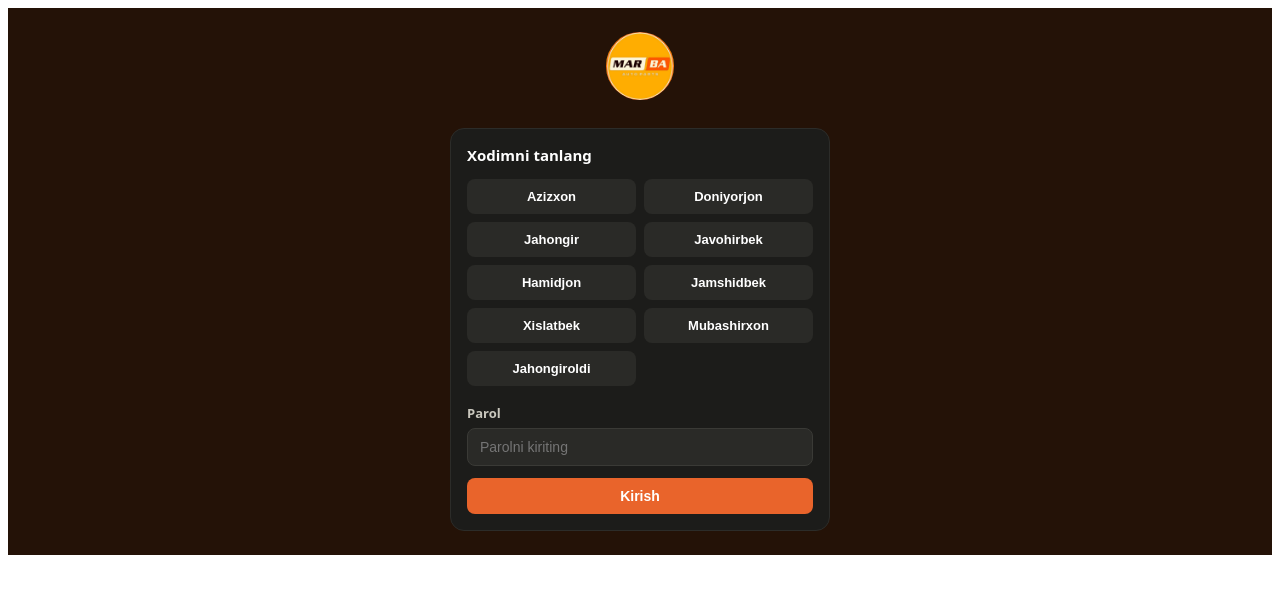
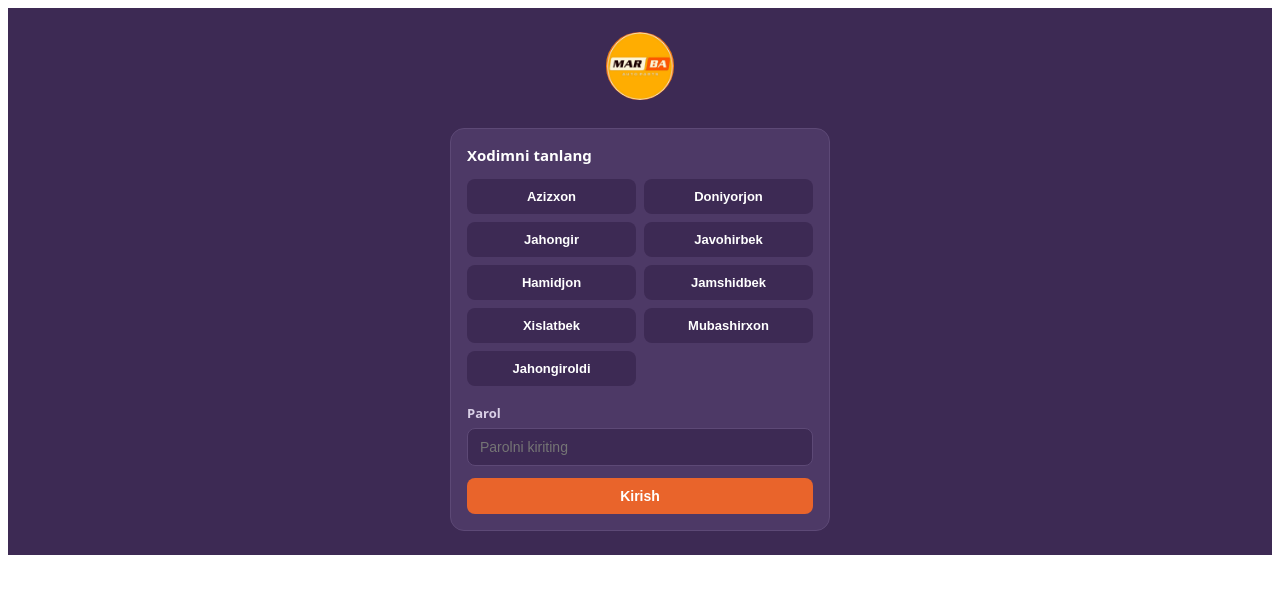
Before and after one commit to abubakrmarba/marbaombor, a React (Vite) app: page / in a window 1280 px wide. Shown: the top 594 px of the page. Built offline with nearby package versions, Linux system fonts and the light colour scheme.

Commit message:
ranglar va menyu yangilandi

```diff
--- a/src/App.jsx
+++ b/src/App.jsx
@@ -8,6 +8,9 @@ import { supabase } from "./supabaseClient";
 const SELLER_NAMES = ["Azizxon", "Doniyorjon", "Jahongir", "Javohirbek", "Hamidjon", "Jamshidbek", "Xislatbek", "Mubashirxon", "Jahongiroldi"];
 const ORANGE = "#E9642B";
 const ORANGE_DARK = "#C24F1F";
+const PURPLE_DARK = "#3D2A54";
+const PURPLE = "#4D3966";
+const PURPLE_BORDER = "#5D4976";
 
 function fmt(n) { return "$" + (Number(n) || 0).toLocaleString("en-US", { minimumFractionDigits: 0, maximumFractionDigits: 2 }); }
 function formatDate(iso) {
@@ -57,20 +60,20 @@ export default function App() {
 
   if (!session) {
     return (
-      <div style={{ fontFamily: "system-ui, sans-serif", minHeight: 500, display: "flex", alignItems: "center", justifyContent: "center", background: "#241207", padding: 24 }}>
+      <div style={{ fontFamily: "system-ui, sans-serif", minHeight: 500, display: "flex", alignItems: "center", justifyContent: "center", background: PURPLE_DARK, padding: 24 }}>
         <style>{css}</style>
         <div style={{ width: "100%", maxWidth: 380 }}>
-          <div style={{ display: "flex", justifyContent: "center", marginBottom: 28, color: "#fff" }}><LogoMark size={26} /></div>
-          <div className="ob-card" style={{ background: "#1c1c1a", border: "1px solid #2c2c29" }}>
+          <div style={{ display: "flex", justifyContent: "center", marginBottom: 28 }}><LogoMark size={26} /></div>
+          <div className="ob-card" style={{ background: PURPLE, border: `1px solid ${PURPLE_BORDER}` }}>
             <div style={{ color: "#fff", fontWeight: 700, fontSize: 15, marginBottom: 14 }}>Xodimni tanlang</div>
             <div style={{ display: "grid", gridTemplateColumns: "1fr 1fr", gap: 8, marginBottom: 18 }}>
               {SELLER_NAMES.map((n) => (
                 <button key={n} onClick={() => { setLoginName(n); setLoginError(""); }} className="ob-btn"
-                  style={{ background: loginName === n ? ORANGE : "#2a2a27", color: "#fff", fontSize: 13, padding: "10px 8px" }}>{n}</button>
+                  style={{ background: loginName === n ? ORANGE : PURPLE_DARK, color: "#fff", fontSize: 13, padding: "10px 8px" }}>{n}</button>
               ))}
             </div>
-            <div style={{ color: "#c9c7bd", fontSize: 13, fontWeight: 700, marginBottom: 6 }}>Parol</div>
-            <input type="password" className="ob-input" style={{ background: "#2a2a27", border: "1.5px solid #3a3a36", color: "#fff", marginBottom: 12 }}
+            <div style={{ color: "#d9d0e6", fontSize: 13, fontWeight: 700, marginBottom: 6 }}>Parol</div>
+            <input type="password" className="ob-input" style={{ background: PURPLE_DARK, border: `1.5px solid ${PURPLE_BORDER}`, color: "#fff", marginBottom: 12 }}
               value={loginPass} onChange={(e) => setLoginPass(e.target.value)} onKeyDown={(e) => e.key === "Enter" && doLogin()} placeholder="Parolni kiriting" />
             {loginError && <div style={{ color: "#f0837f", fontSize: 13, marginBottom: 10 }}>{loginError}</div>}
             <button className="ob-btn ob-btn-primary" style={{ width: "100%" }} disabled={busy} onClick={doLogin}>{busy ? "..." : "Kirish"}</button>
@@ -81,22 +84,23 @@ export default function App() {
   }
 
   return (
-    <div style={{ fontFamily: "system-ui, sans-serif", minHeight: 500, background: "#FFF6E6", color: "#161615" }}>
+    <div style={{ fontFamily: "system-ui, sans-serif", minHeight: 500, background: PURPLE, color: "#161615" }}>
       <style>{css}</style>
-      <div style={{ background: "#161615", padding: "14px 20px", display: "flex", alignItems: "center", justifyContent: "space-between", flexWrap: "wrap", gap: 10 }}>
-        <div style={{ color: "#fff" }}><LogoMark size={16} sub={false} /></div>
-        <div style={{ display: "flex", alignItems: "center", gap: 14 }}>
-          <span style={{ color: "#c9c7bd", fontSize: 13.5 }}>Xodim: <b style={{ color: "#fff" }}>{sellerName}</b></span>
-          <button className="ob-btn ob-btn-ghost" style={{ color: "#fff", borderColor: "#3a3a36", display: "flex", alignItems: "center", gap: 6, padding: "8px 12px" }} onClick={doLogout}><LogOut size={15} /> Chiqish</button>
+
+      <div style={{ background: PURPLE_DARK, padding: "10px 20px", display: "flex", alignItems: "center", gap: 18, flexWrap: "wrap", borderBottom: `1px solid ${PURPLE_BORDER}` }}>
+        <img src="/logo.png" alt="MARBA" style={{ height: 42, width: 42, borderRadius: "50%", flexShrink: 0 }} />
+        <div style={{ width: 1, height: 28, background: PURPLE_BORDER, flexShrink: 0 }} />
+        <div style={{ display: "flex", alignItems: "center", flexWrap: "wrap" }}>
+          <NavTab icon={<Package size={16} />} label="Ombor" active={section === "ombor"} onClick={() => setSection("ombor")} />
+          <NavTab icon={<Warehouse size={16} />} label="Uy ombor" active={section === "uyombor"} onClick={() => setSection("uyombor")} />
+          <NavTab icon={<ClipboardCheck size={16} />} label="Reviziya" active={section === "reviziya"} onClick={() => setSection("reviziya")} />
+          <NavTab icon={<Undo2 size={16} />} label="Vazvrat" active={section === "vazvrat"} onClick={() => setSection("vazvrat")} />
+          <NavTab icon={<BarChart3 size={16} />} label="Statistika" active={section === "statistika"} onClick={() => setSection("statistika")} />
         </div>
-      </div>
-
-      <div style={{ background: "#161615", display: "flex", overflowX: "auto", borderBottom: "1px solid #2c2c29" }}>
-        <NavTab icon={<Package size={16} />} label="Ombor" active={section === "ombor"} onClick={() => setSection("ombor")} />
-        <NavTab icon={<Warehouse size={16} />} label="Uy ombor" active={section === "uyombor"} onClick={() => setSection("uyombor")} />
-        <NavTab icon={<ClipboardCheck size={16} />} label="Reviziya" active={section === "reviziya"} onClick={() => setSection("reviziya")} />
-        <NavTab icon={<Undo2 size={16} />} label="Vazvrat" active={section === "vazvrat"} onClick={() => setSection("vazvrat")} />
-        <NavTab icon={<BarChart3 size={16} />} label="Statistika" active={section === "statistika"} onClick={() => setSection("statistika")} />
+        <div style={{ marginLeft: "auto", display: "flex", alignItems: "center", gap: 14 }}>
+          <span style={{ color: "#d9d0e6", fontSize: 13.5 }}>Xodim: <b style={{ color: "#fff" }}>{sellerName}</b></span>
+          <button className="ob-btn ob-btn-ghost" style={{ color: "#fff", borderColor: PURPLE_BORDER, display: "flex", alignItems: "center", gap: 6, padding: "8px 12px" }} onClick={doLogout}><LogOut size={15} /> Chiqish</button>
+        </div>
       </div>
 
       <div style={{ padding: 20, maxWidth: 1000, margin: "0 auto" }}>
@@ -655,7 +659,7 @@ const css = `
   .ob-btn-primary { background:${ORANGE}; color:#fff; }
   .ob-btn-primary:hover { background:${ORANGE_DARK}; }
   .ob-btn-primary:disabled { background:#d7a48c; }
-  .ob-btn-dark { background:#161615; color:#fff; }
+  .ob-btn-dark { background:${PURPLE_DARK}; color:#fff; }
   .ob-btn-ghost { background:transparent; border:1.5px solid #d8d6cc; }
   .ob-btn-ghost:hover { background:#eae8df; }
   .ob-btn-danger { background:#fbe4e2; color:#a1281f; }
```
